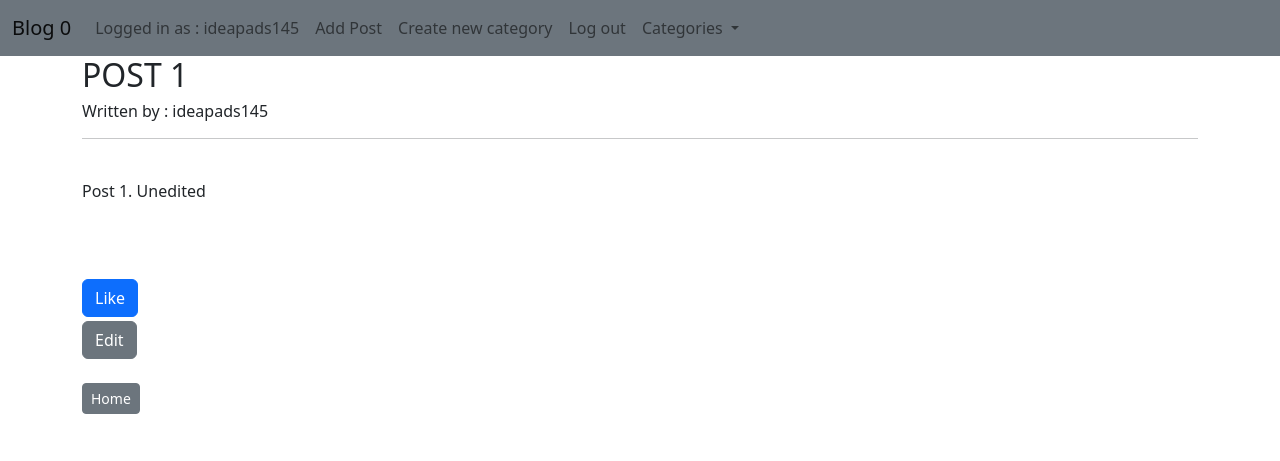
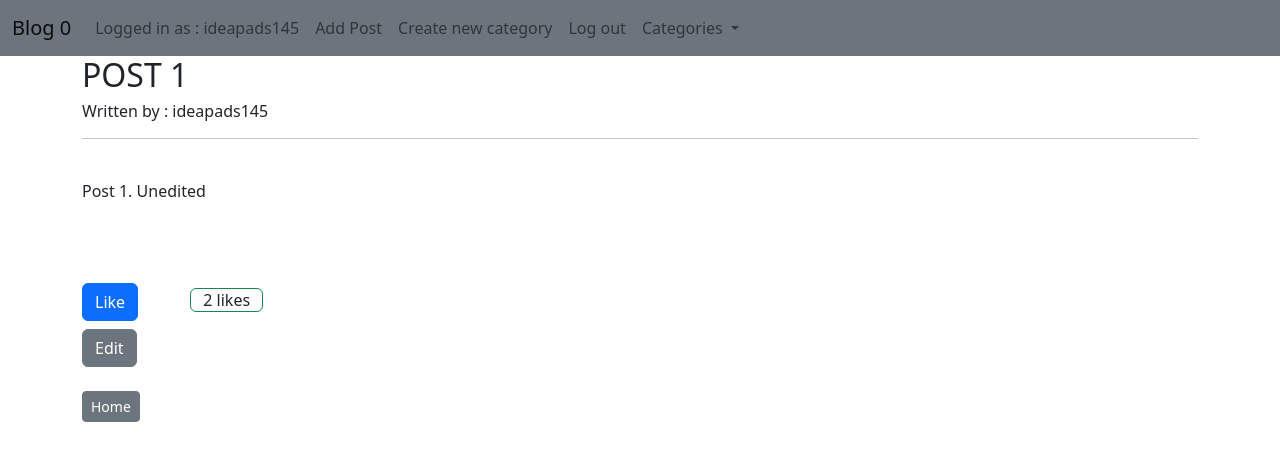
Before and after one commit to grgkimari/techblog, a Django app: page /article/2/ in a window 1280 px wide. Shown: the top 461 px of the page. Run offline with Django 4.2, Linux system fonts and the light colour scheme; a user stored in the database is signed in; data comes from the database, SQL or seed files in the repository; both versions use the stored data as it was after the commit.

Commit message:
added like count to article page

```diff
--- a/apps/mainblog/Templates/article_details.html
+++ b/apps/mainblog/Templates/article_details.html
@@ -8,7 +8,8 @@
     {%if user.is_authenticated %}
     <form action="{% url 'like_post' post.pk%}" method="post">
         {% csrf_token %}
-        <button type="submit" class="btn btn-primary my-1 name="like_btn" value="Like">Like</button>
+        <button type="submit" class="btn btn-primary my-2" name="like_btn" value="{{post.id }}">Like</button> <span class="container border border-success rounded mx-5"> {{total_likes}} likes</span>
+
     </form>
     {%endif%}
     <a href="{% url 'edit_post' post.pk %}" class="btn btn-secondary">Edit</a>
--- a/apps/mainblog/models.py
+++ b/apps/mainblog/models.py
@@ -19,11 +19,15 @@ class Post(models.Model):
     dateCreated = models.DateTimeField(auto_now_add=True)
     category = models.CharField(max_length=255,blank=True, null=True)
     likes = models.ManyToManyField(User, related_name="blogpost")
+
+    def total_likes(self):
+        return self.likes.count
+
     class Meta:
         ordering = ['-dateCreated']
 
     def __str__(self) -> str:
-        return "POST : " + self.title + " | " + str(self.author) + " | CATEGORY : " + self.category
+        return "POST : " + self.title + " | " + str(self.author) + " | CATEGORY : " + self.category + " | ID : " + str(self.id)
 
     def get_absolute_url(self):
         return reverse("article_view", args=(str(self.id)))
--- a/apps/mainblog/views.py
+++ b/apps/mainblog/views.py
@@ -1,11 +1,11 @@
-from audioop import reverse
+from django.http import HttpResponseRedirect
 from urllib import request
 from django.shortcuts import render, get_object_or_404
 from  django.views.generic import ListView, DetailView, CreateView, UpdateView, DeleteView
 from .models import Post, Category
 from django.db.models.functions import Lower
 from .forms import PostForm
-from django.urls import reverse_lazy
+from django.urls import reverse_lazy, reverse
 
 class HomeView(ListView):
     model = Post
@@ -22,9 +22,12 @@ class ArticleView(DetailView):
     template_name = 'article_details.html'
 
     def get_context_data(self, **kwargs: any) :
+        post = get_object_or_404(Post, id=self.kwargs['pk'])
+        total_likes = post.total_likes()
         category_menu = Category.objects.all()
         context = super(ArticleView, self).get_context_data(**kwargs)
         context['category_menu'] = category_menu
+        context["total_likes"] = total_likes
         return context
 
 class AddPostView(CreateView):
@@ -79,4 +82,4 @@ def CategoryView(request, category):
 def LikeView(request, pk):
     post = get_object_or_404(Post, id = pk)
     post.likes.add(request.user)
-    return redirect('')
+    return HttpResponseRedirect(reverse('article_view', args=[str(pk)]))
```
Also changed, not shown: db.sqlite3.
